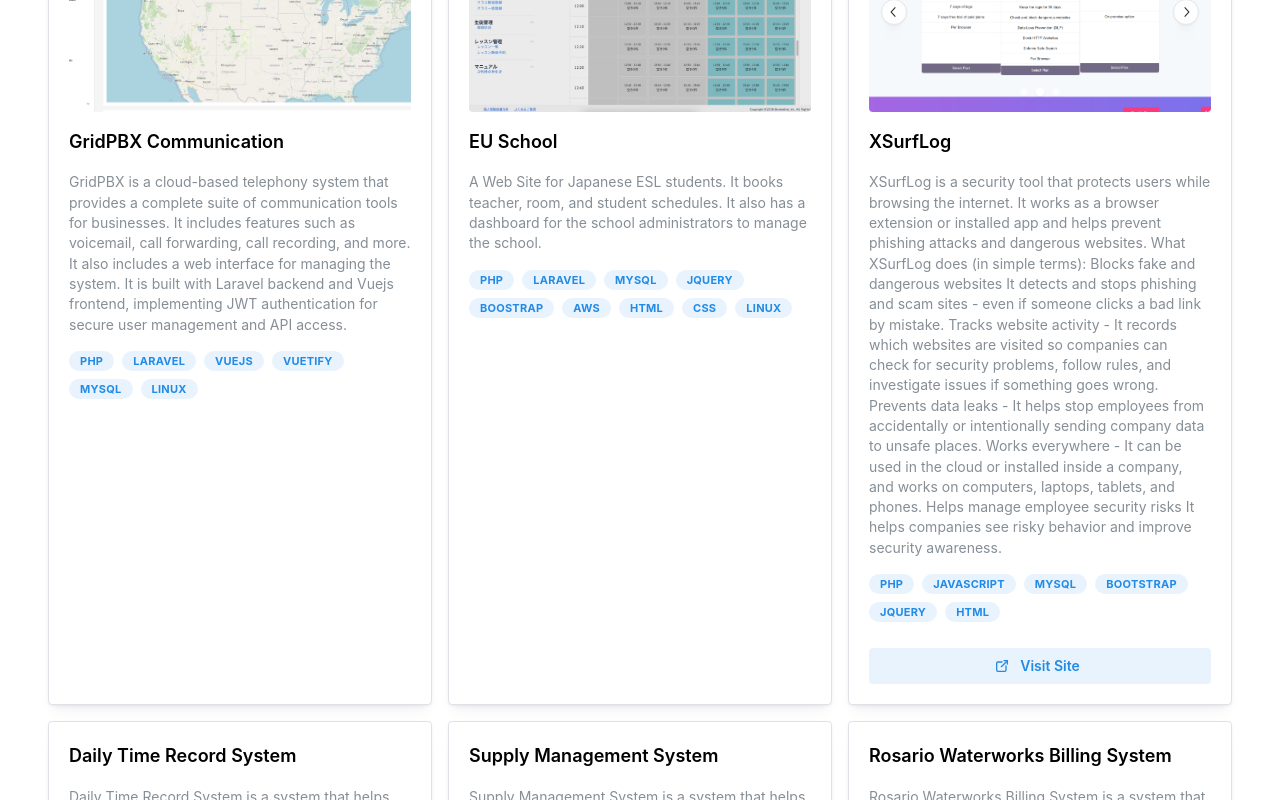
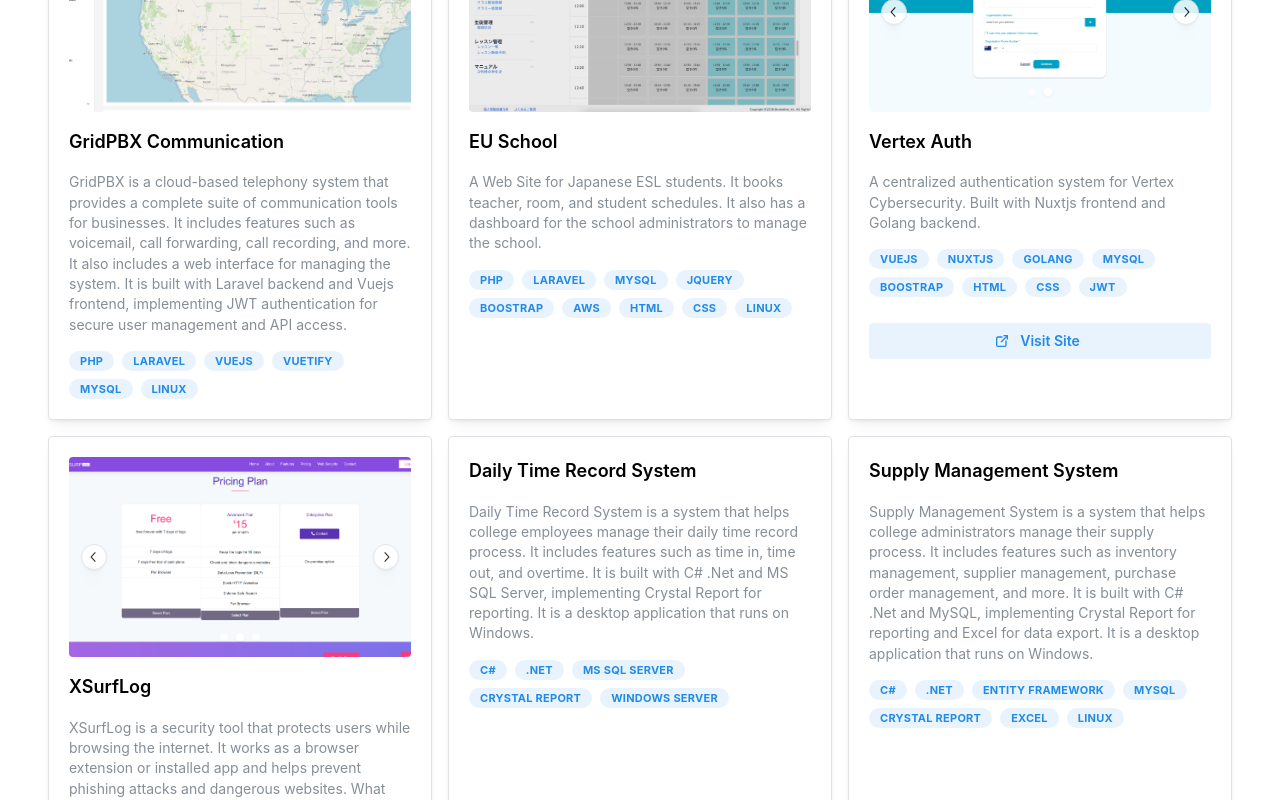
Before and after one commit to chibelsonda/portfolio, a React (Vite) app: page / in a window 1280 px wide. Shown: the part 1460-2260 px from the top of the page. Built offline with nearby package versions, Linux system fonts and the light colour scheme.

Commit message:
Add vertex auth images

```diff
--- a/src/components/Projects.tsx
+++ b/src/components/Projects.tsx
@@ -4,6 +4,9 @@ import { ProjectCard } from './ProjectCard'
 import xsurflogImg1 from '/images/projects/xsurflog/image-1.png'
 import xsurflogImg2 from '/images/projects/xsurflog/image-2.png'
 import xsurflogImg3 from '/images/projects/xsurflog/image-3.png'
+
+import vertexAuthImg1 from '/images/projects/vertex-auth/image-1.png'
+import vertexAuthImg2 from '/images/projects/vertex-auth/image-2.png'
 
 import euschool from '/images/projects/euschool/eu-school.jpeg'
 
@@ -33,6 +36,17 @@ const projects = [
       euschool,
     ],
     siteUrl: '',
+    githubUrl: '',
+  },
+  {
+    title: 'Vertex Auth',
+    description: `A centralized authentication system for Vertex Cybersecurity. Built with Nuxtjs frontend and Golang backend.`,
+    technologies: ['Vuejs', 'Nuxtjs', 'Golang', 'MySQL', 'Boostrap', 'HTML', 'CSS', 'JWT'],
+    images: [
+      vertexAuthImg1,
+      vertexAuthImg2,
+    ],
+    siteUrl: 'https://auth.vertexcybersecurity.com.au/',
     githubUrl: '',
   },
   {
```
Also changed, not shown: public/images/projects/vertex-auth/image-1.png (added), public/images/projects/vertex-auth/image-2.png (added).
